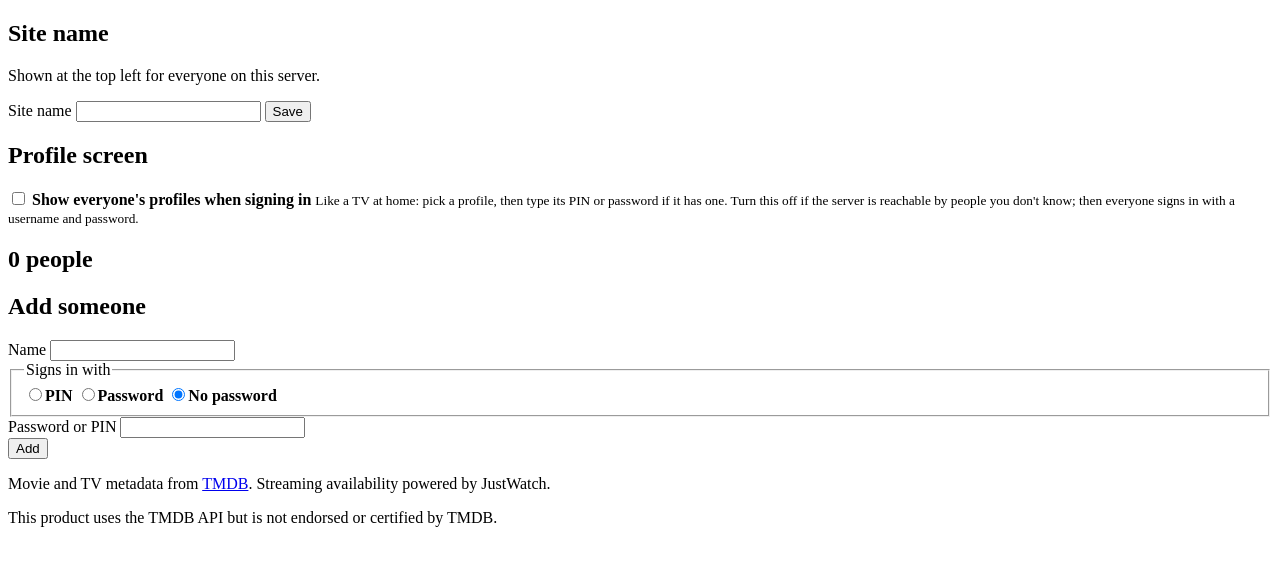
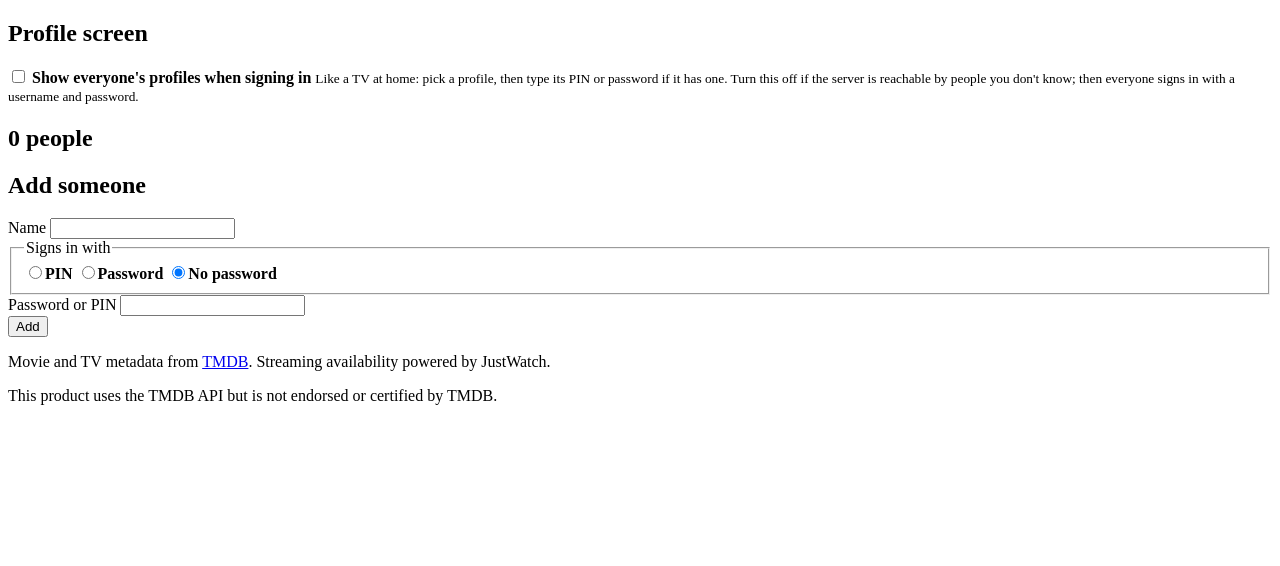
Before and after one commit to RUverse/my-taste, a Python web app: template src/mytaste/web/templates/people.html in a window 1280 px wide. Shown: the part 163-729 px from the top of the page. Run offline with Jinja, Linux system fonts and the light colour scheme; the template is opened without the code that fills it, so the values that code supplies are empty.

Commit message:
Show the signed-in person's name in the header instead of a site name
The header's name is now whoever is signed in, so there is no site name
to set: the People field, the stored instance setting, and the copy of
the old name from before accounts are gone. Browser tabs say MyTaste,
and so does the header on the sign-in pages.

Co-Authored-By: Claude Opus 5.5 <noreply@anthropic.com>

```diff
--- a/src/mytaste/web/signin.py
+++ b/src/mytaste/web/signin.py
@@ -24,7 +24,7 @@ _COOKIE_AGE = int(SESSION_IDLE.total_seconds())
 _PUBLIC = ("/static/", "/healthz", "/login", "/setup", "/favicon.ico")
 _SAFE_METHODS = frozenset({"GET", "HEAD", "OPTIONS"})
 # Server-wide changes: libraries and their folders (which also lists the server's disks), how
-# games are matched across stores, and the people and name of this server.
+# games are matched across stores, and the people on this server.
 _ADMIN_PREFIXES = (
     "/settings/libraries",
     "/api/libraries/folders",
--- a/src/mytaste/web/templates/base.html
+++ b/src/mytaste/web/templates/base.html
@@ -28,7 +28,7 @@
       <div class="header-primary">
         <div class="popover-anchor brand-menu">
           <button class="brand" type="button" data-popover-button aria-expanded="false" aria-controls="brand-popover">
-            <span class="brand-name">{{ display.site_title }}</span>
+            <span class="brand-name">{{ me.name if me else display.site_title }}</span>
             <span class="brand-logo" aria-hidden="true"></span>
           </button>
           <div class="popover brand-popover" id="brand-popover" hidden>
@@ -37,7 +37,6 @@
               <a href="/settings" {% if current_path == '/settings' %}aria-current="page"{% endif %}>Sources and region</a>
               {% if me %}
               <div class="brand-account">
-                <p class="account-popover-name">{{ me.name }}<small>{{ me.role_label }}</small></p>
                 <a href="/login?next={{ request.url.path|urlencode }}">Switch profile</a>
                 <a href="/account" {% if current_path == '/account' %}aria-current="page"{% endif %}>Your account</a>
                 {% if me.is_admin %}<a href="/settings/people" {% if current_path == '/settings/people' %}aria-current="page"{% endif %}>People</a>{% endif %}
--- a/src/mytaste/web/templates/people.html
+++ b/src/mytaste/web/templates/people.html
@@ -31,18 +31,6 @@
       <p class="account-meta">Everyone at home gets their own services, collections, and Continue watching. Members see only the libraries you give them.</p>
     </div>
   </header>
-
-  <section class="account-section" aria-labelledby="site-name-title">
-    <h2 id="site-name-title">Site name</h2>
-    <p class="account-help">Shown at the top left for everyone on this server.</p>
-    {% if site_error %}<p class="alert" role="alert">{{ site_error }}</p>{% endif %}
-    {% if saved == 'site' %}<p class="notice" role="status">The site name is saved.</p>{% endif %}
-    <form class="account-form account-form-inline" method="post" action="/settings/people/site-name">
-      <label class="sr-only" for="site-name">Site name</label>
-      <input id="site-name" name="title" type="text" value="{{ site_title }}" maxlength="40" autocomplete="off" required>
-      <button class="button button-primary" type="submit">Save</button>
-    </form>
-  </section>
 
   <section class="account-section" aria-labelledby="picker-title">
     <h2 id="picker-title">Profile screen</h2>
```
Also changed, not shown: AGENTS.md (+1 -1 lines), docs/deployment.md (+2 -1 lines), src/mytaste/web/accounts.py (+2 -12 lines), src/mytaste/web/static/app.css (+0 -11 lines), tests/test_accounts.py (+1 -4 lines), tests/test_preferences.py (+0 -17 lines), tests/test_web.py (+5 -13 lines), README.md, src/mytaste/storage/preferences.py.
